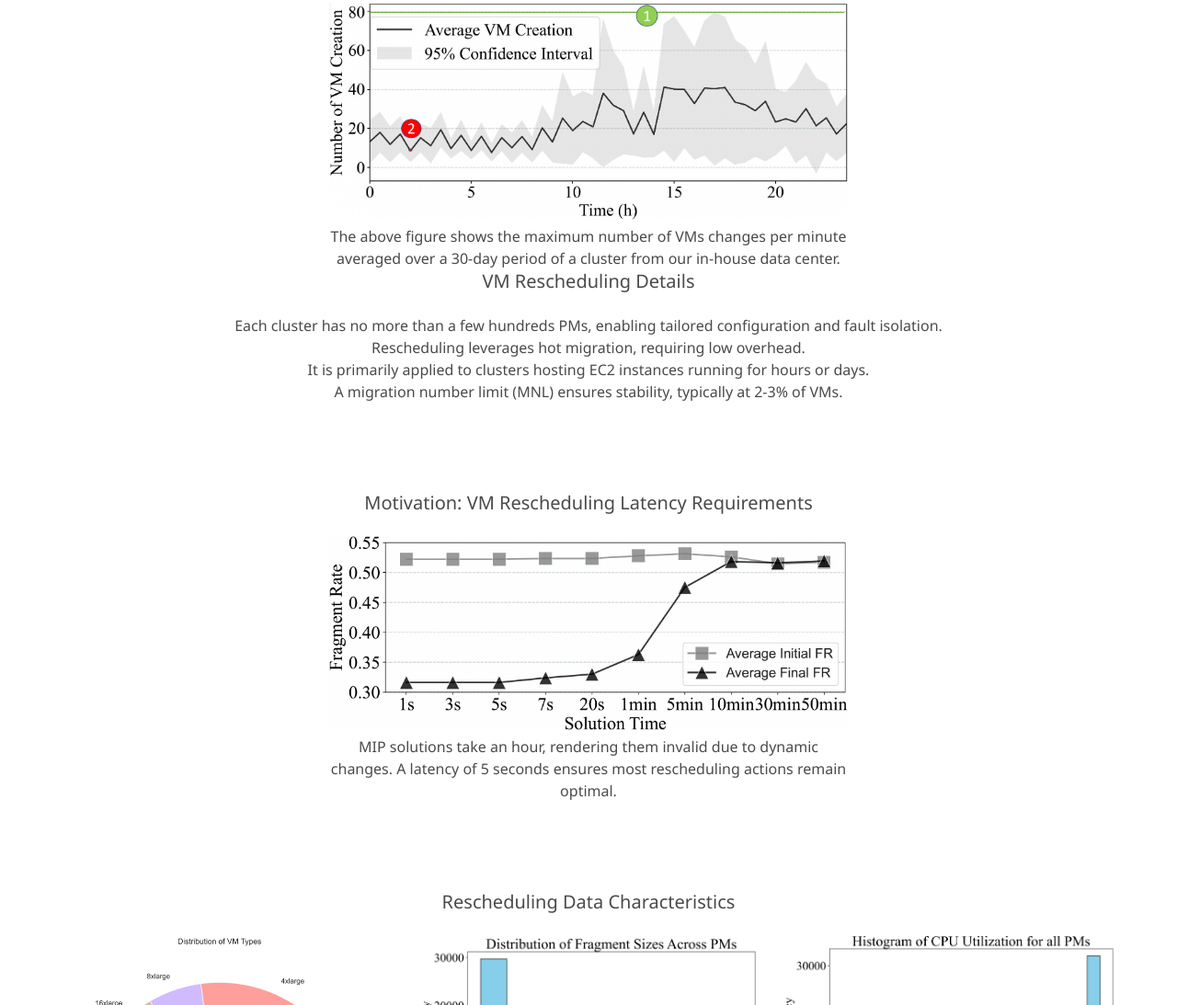
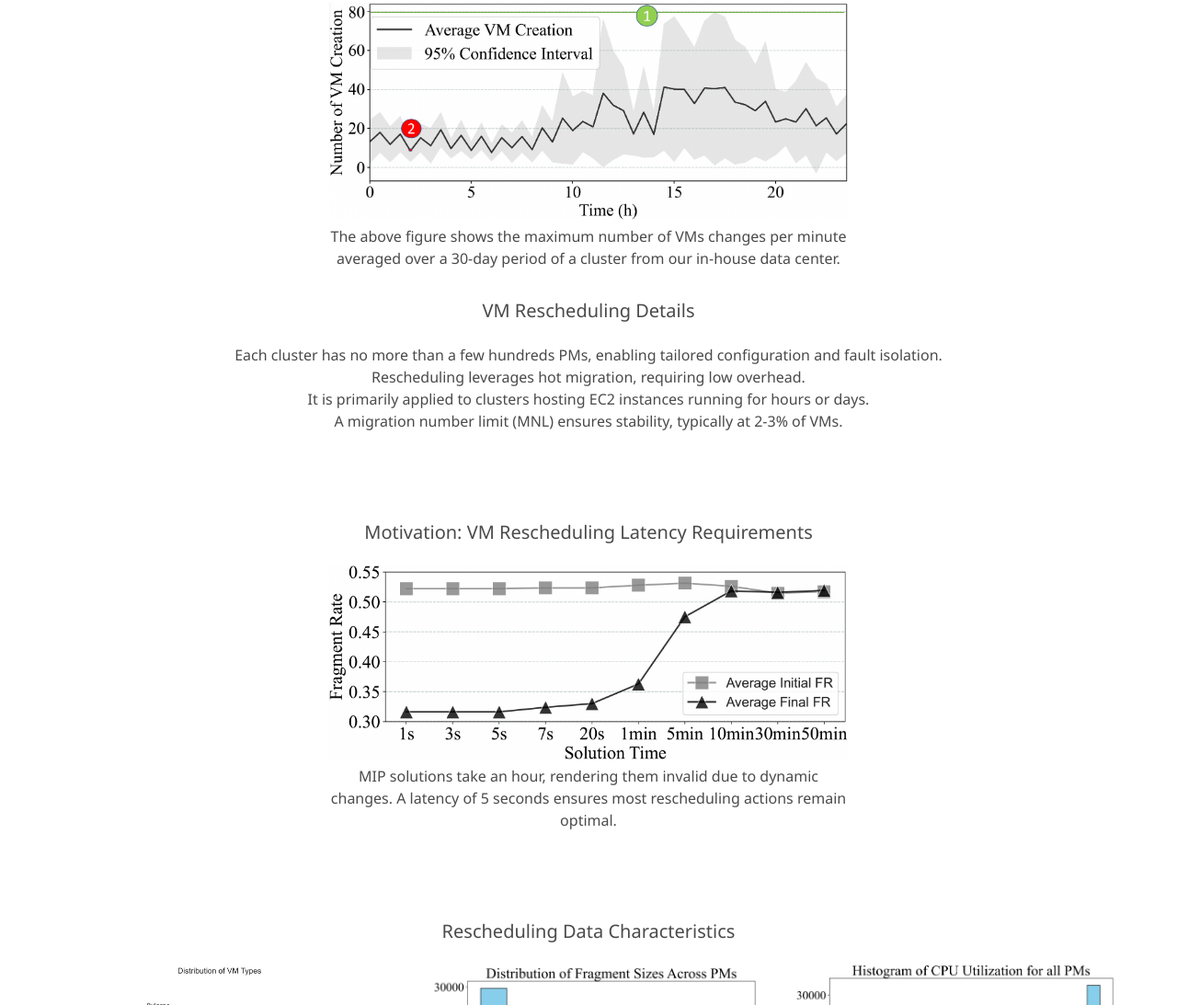
Before and after one commit to dingxianzhong/VMR2Lhomepage, a plain HTML site: page index.html in a window 1280 px wide. Shown: the part 2175-3268 px from the top of the page at 92% size. Drawn offline with nearby package versions, Linux system fonts and the light colour scheme; some icons are missing; a web font is replaced by a local one.

```diff
--- a/index.html
+++ b/index.html
@@ -216,7 +216,8 @@
       </li>
 
       <!-- Bullet 2: VM Rescheduling Details -->
-      <li>
+      <!-- Bullet 2: VM Rescheduling Details -->
+      <li style="margin-top: 2rem;">
         <h3 class="subtitle has-text-centered">VM Rescheduling Details</h3>
         <ul style="text-align: center; list-style-position: inside;">
           <li>Each cluster has no more than a few hundreds PMs, enabling tailored configuration and fault isolation.</li>
@@ -225,6 +226,7 @@
           <li>A migration number limit (MNL) ensures stability, typically at 2-3% of VMs.</li>
         </ul>
       </li>
+
 
     </ul>
   </div>
```
